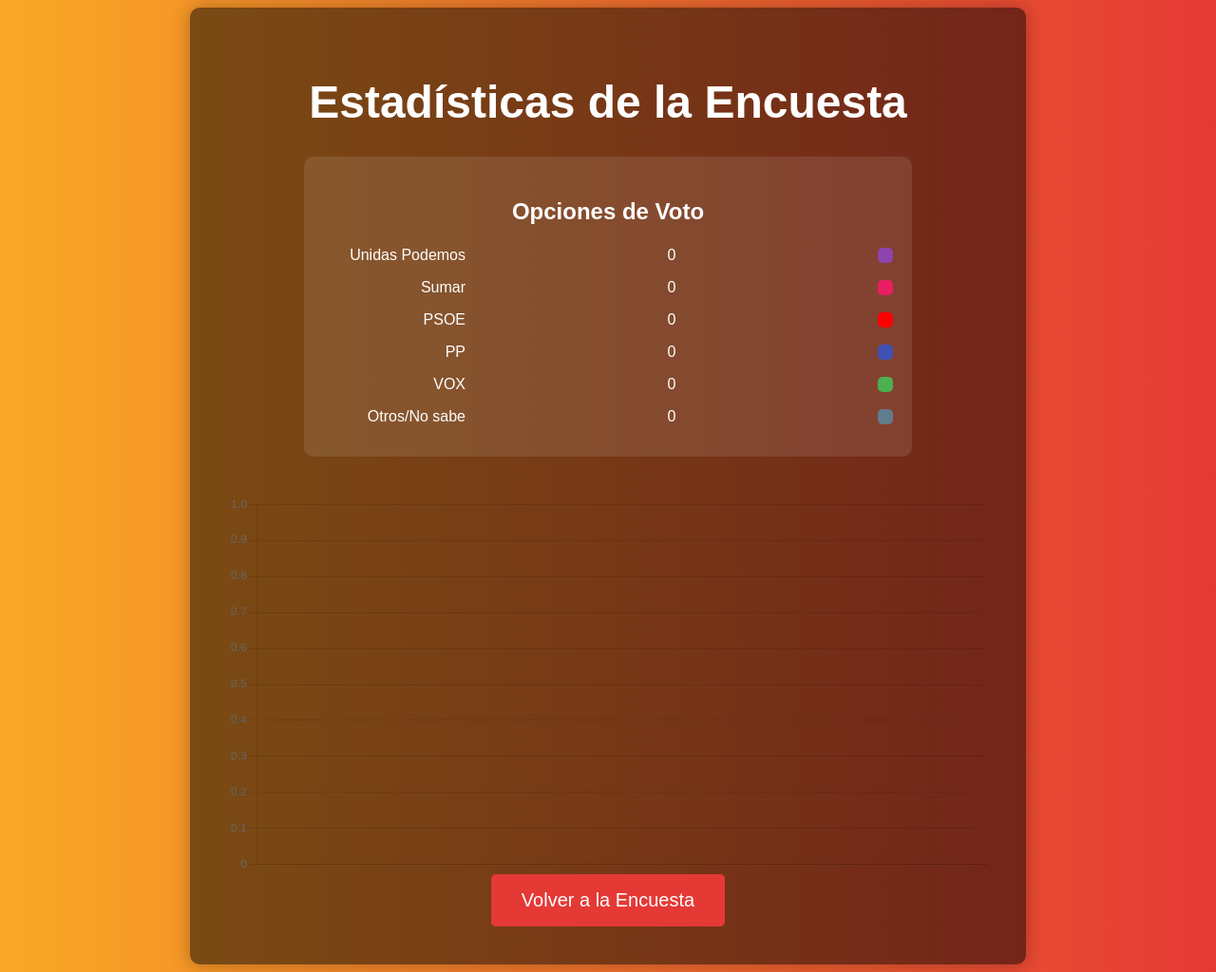
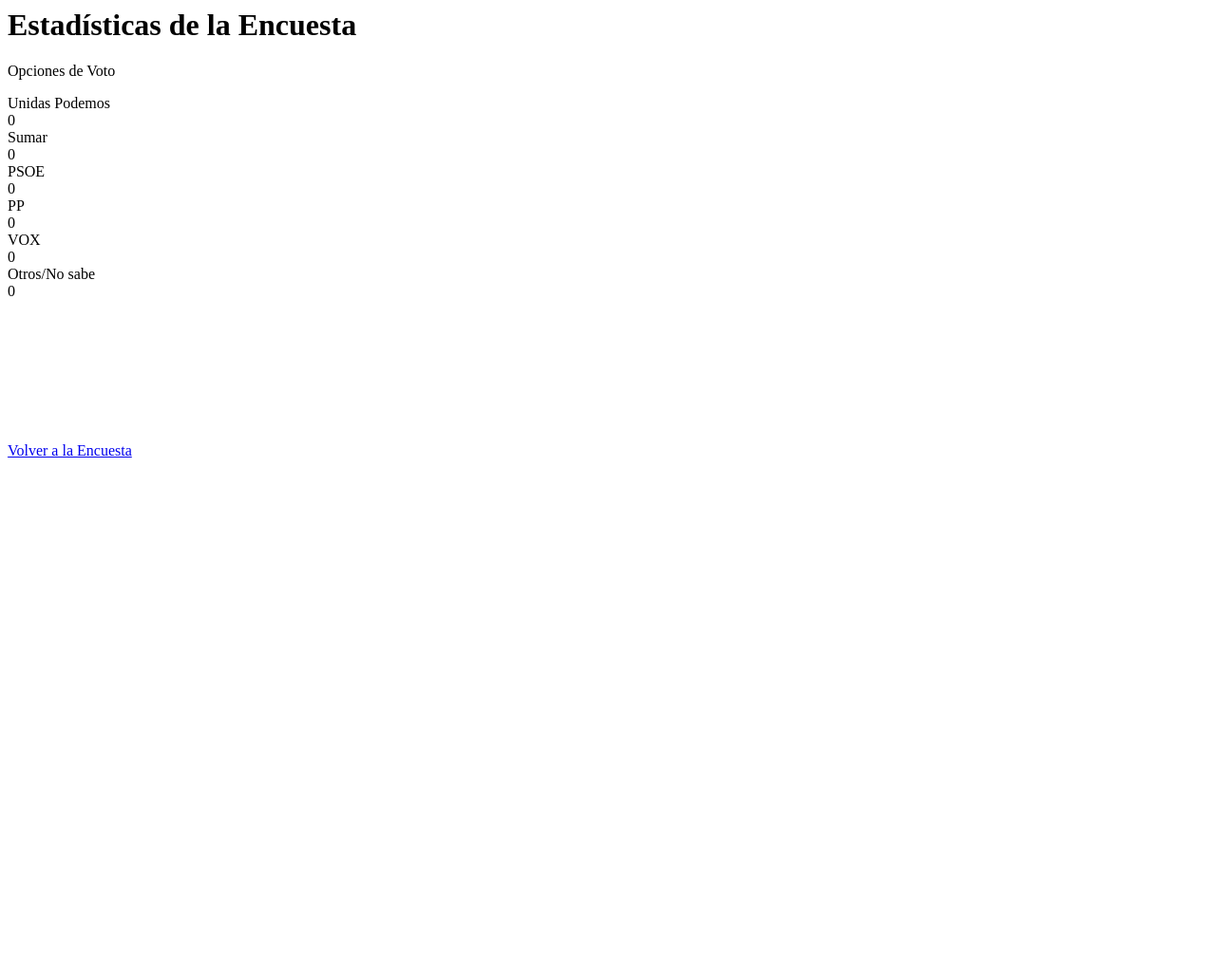
Before and after one commit to srivjim/Encuesta-nodo-php, a PHP site: page /statistics.php in a window 1280 px wide. Shown: the whole page at 95% size. After the commit the page ends 482 px from the top, so only its background shows below. Run offline with PHP 8.4, Linux system fonts and the light colour scheme; data that the repository does not hold is empty; a map, chart or similar area stays blank.

Commit message:
Update statistics.php

```diff
--- a/src/statistics.php
+++ b/src/statistics.php
@@ -1,124 +1,3 @@
-<?php
-$servername = "192.168.58.151";
-$username = "root";
-$password = "bolson";
-$dbname = "encuesta";
-
-// Conexión a la base de datos
-$conn = new mysqli($servername, $username, $password, $dbname);
-
-// Verificar la conexión
-if ($conn->connect_error) {
-    die("Error en la conexión a la base de datos: " . $conn->connect_error);
-}
-
-// Obtener los datos de votos por opción
-$sql = "SELECT opcion, COUNT(*) as total FROM encuesta GROUP BY opcion";
-$result = $conn->query($sql);
-
-$statistics = array();
-while ($row = $result->fetch_assoc()) {
-    $statistics[$row['opcion']] = $row['total'];
-}
-
-$conn->close();
-?>
-
-<!DOCTYPE html>
-<html>
-<head>
-    <title>Estadísticas de la Encuesta</title>
-    <style>
-        body {
-            font-family: Arial, sans-serif;
-            background: linear-gradient(to right, #f9a825, #e53935);
-            color: #ffffff;
-        }
-
-        .container {
-            max-width: 800px;
-            margin: 0 auto;
-            padding: 40px;
-            background-color: rgba(0, 0, 0, 0.5);
-            border-radius: 10px;
-            box-shadow: 0 0 20px rgba(0, 0, 0, 0.3);
-            text-align: center;
-        }
-
-        h1 {
-            color: #ffffff;
-            font-size: 48px;
-            margin-bottom: 30px;
-        }
-
-        .chart-container {
-            width: 100%;
-            max-width: 600px;
-            margin: 0 auto;
-            background-color: rgba(255, 255, 255, 0.1);
-            border-radius: 10px;
-            padding: 20px;
-            margin-bottom: 40px;
-        }
-
-        .chart-title {
-            color: #ffffff;
-            font-size: 24px;
-            font-weight: bold;
-            margin-bottom: 20px;
-        }
-
-        .chart-bar {
-            display: flex;
-            align-items: center;
-            margin-bottom: 10px;
-        }
-
-        .chart-bar-label {
-            flex: 0 0 150px;
-            text-align: right;
-            padding-right: 10px;
-            color: #ffffff;
-        }
-
-        .chart-bar-value {
-            flex: 1;
-            color: #ffffff;
-            height: 24px;
-            line-height: 24px;
-            border-radius: 5px;
-        }
-
-        .chart-bar-color {
-            width: 16px;
-            height: 16px;
-            border-radius: 5px;
-            margin-left: 10px;
-        }
-
-        .btn-container {
-            display: flex;
-            justify-content: center;
-        }
-
-        .btn {
-            display: inline-block;
-            padding: 16px 32px;
-            background-color: #e53935;
-            color: #ffffff;
-            text-decoration: none;
-            font-size: 20px;
-            border-radius: 5px;
-            transition: background-color 0.3s ease;
-            margin: 0 10px;
-        }
-
-        .btn:hover {
-            background-color: #c62828;
-        }
-    </style>
-    <script src="https://cdn.jsdelivr.net/npm/chart.js"></script>
-</head>
 <body>
     <div class="container">
         <h1>Estadísticas de la Encuesta</h1>
@@ -173,7 +52,19 @@ $conn->close();
         var values = Object.values(statistics);
 
         // Definir los colores para cada opción
-        var colors = ['#3498db', '#e74c3c', '#f39c12', '#9c27b0', '#3f51b5', '#2196f3', '#607d8b'];
+        var colors = {
+            'Unidas Podemos': '#8e44ad',
+            'Sumar': '#e91e63',
+            'PSOE': '#ff0000',
+            'PP': '#3f51b5',
+            'VOX': '#4caf50',
+            'Otros/No sabe': '#607d8b'
+        };
+
+        // Obtener los colores en el mismo orden que las etiquetas
+        var barColors = labels.map(function(label) {
+            return colors[label];
+        });
 
         // Configuración de la gráfica
         var ctx = document.getElementById('chart').getContext('2d');
@@ -184,7 +75,7 @@ $conn->close();
                 datasets: [{
                     label: 'Votos',
                     data: values,
-                    backgroundColor: colors
+                    backgroundColor: barColors
                 }]
             },
             options: {
```
